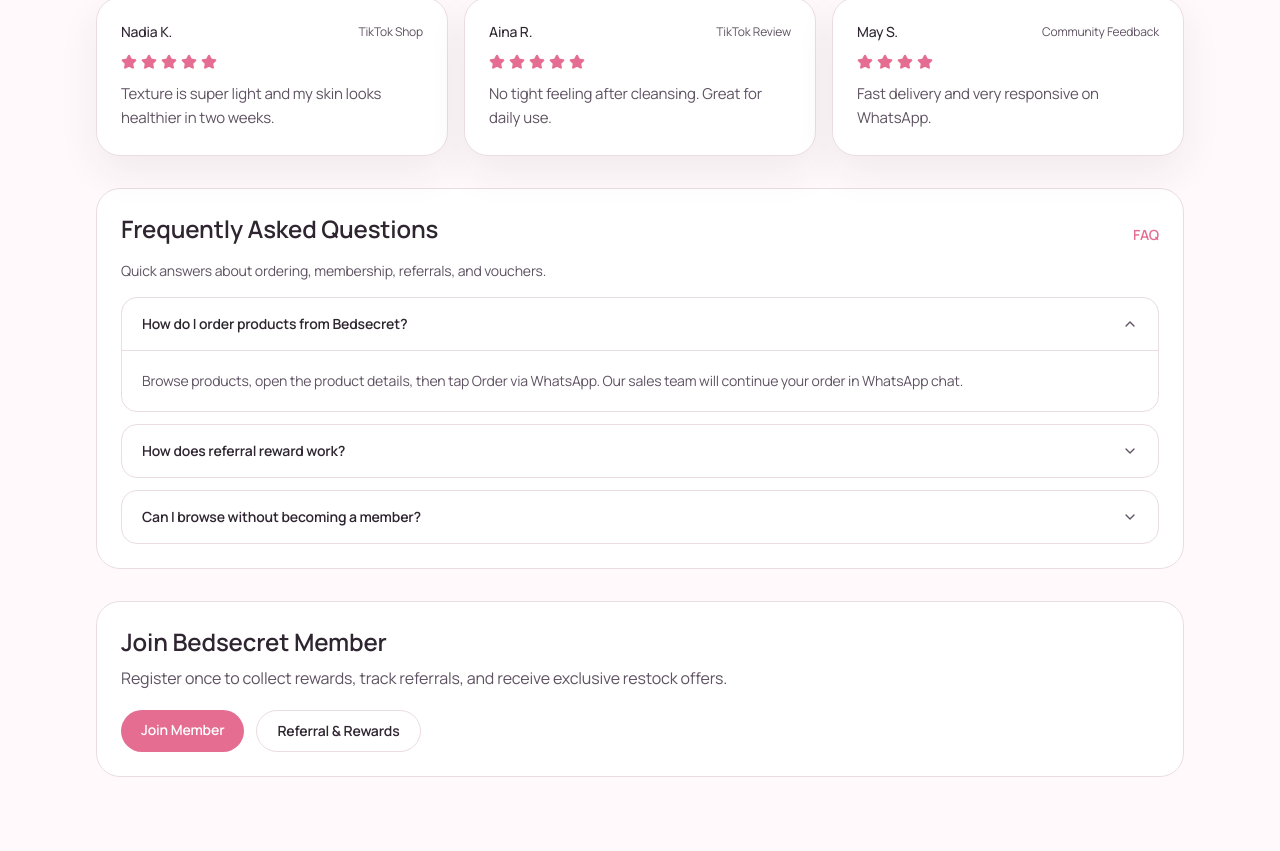
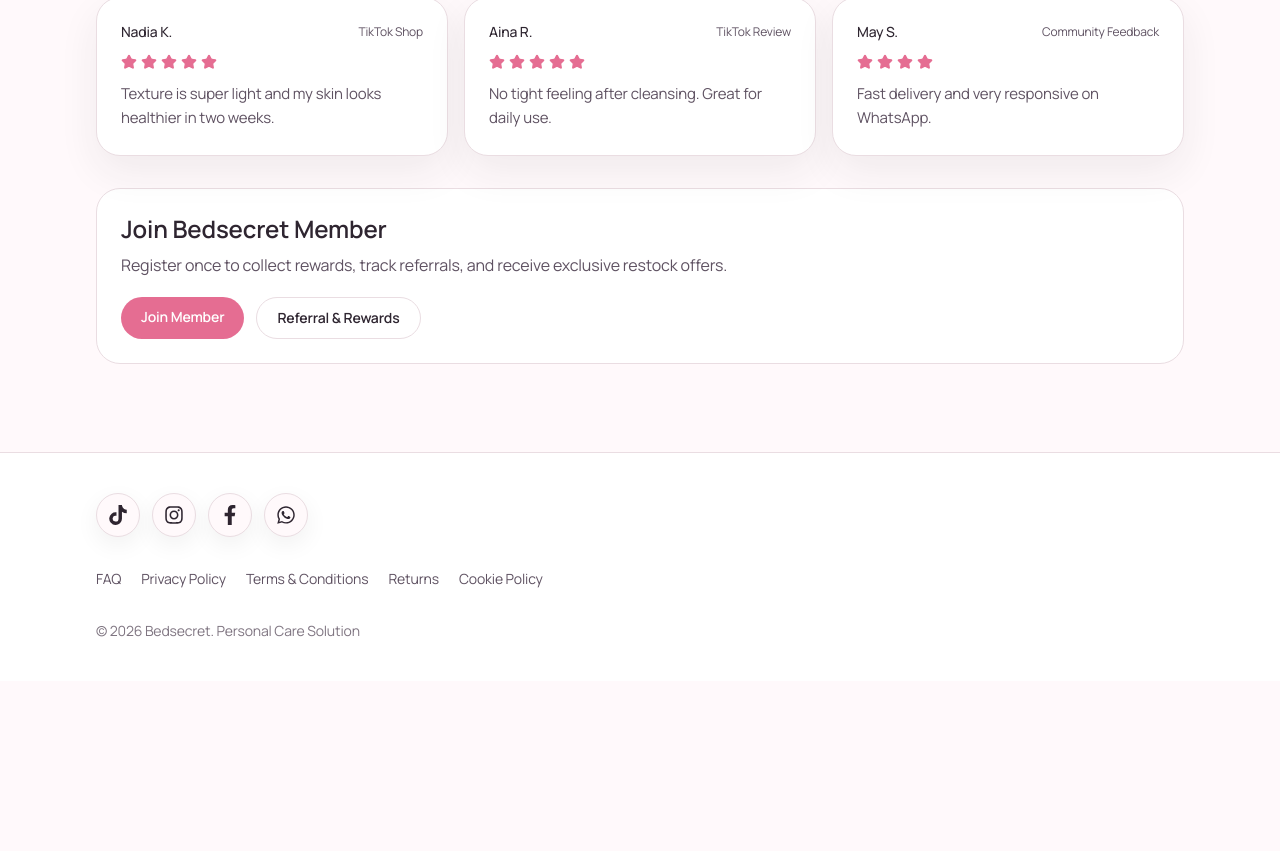
Before and after one commit to jasonbooncm3699-tech/BedsecretPWA, a Next.js app: page /en in a window 1280 px wide. Shown: the part 1509-2360 px from the top of the page. After the commit the page ends 2190 px from the top, so only its background shows below. Built offline with nearby package versions, Linux system fonts and the light colour scheme.

Commit message:
Keep FAQ under legal links only
Co-authored-by: jasonbooncm3699-tech <jasonbooncm3699-tech@users.noreply.github.com>

```diff
--- a/src/app/[locale]/page.tsx
+++ b/src/app/[locale]/page.tsx
@@ -1,10 +1,9 @@
 import Link from "next/link";
 import { notFound } from "next/navigation";
-import { FAQAccordion } from "@/components/faq-accordion";
 import { HomeHero } from "@/components/home-hero";
 import { ProductCarousel } from "@/components/product-carousel";
 import { ReviewCard } from "@/components/review-card";
-import { faqItems, products, reviews } from "@/lib/data";
+import { products, reviews } from "@/lib/data";
 import { getDictionary, isSupportedLocale } from "@/lib/i18n";
 
 type LocalePageProps = {
@@ -18,11 +17,6 @@ export default async function LocaleHomePage({ params }: LocalePageProps) {
   }
 
   const t = getDictionary(locale);
-  const homeFaqItems = faqItems.slice(0, 3).map((item) => ({
-    id: item.id,
-    question: item.question[locale],
-    answer: item.answer[locale],
-  }));
 
   return (
     <div className="space-y-8">
@@ -49,20 +43,6 @@ export default async function LocaleHomePage({ params }: LocalePageProps) {
         </div>
       </section>
 
-      <section className="space-y-4 rounded-3xl border border-border bg-surface p-6">
-        <div className="flex items-end justify-between gap-4">
-          <h3 className="text-2xl font-semibold">{t.faq.title}</h3>
-          <Link
-            href={`/${locale}/faq`}
-            className="text-sm font-semibold text-primary hover:text-primary-hover"
-          >
-            {t.nav.faq}
-          </Link>
-        </div>
-        <p className="text-sm text-muted-foreground">{t.faq.description}</p>
-        <FAQAccordion items={homeFaqItems} />
-      </section>
-
       <section className="rounded-3xl border border-border bg-surface p-6">
         <h3 className="text-2xl font-semibold">{t.home.whyJoinTitle}</h3>
         <p className="mt-2 text-muted-foreground">{t.home.whyJoinDescription}</p>
--- a/src/components/site-header.tsx
+++ b/src/components/site-header.tsx
@@ -12,7 +12,6 @@ const navItems = (locale: Locale) => {
   return [
     { href: `/${locale}`, label: text.nav.home },
     { href: `/${locale}/products`, label: text.nav.products },
-    { href: `/${locale}/faq`, label: text.nav.faq },
     { href: `/${locale}/reviews`, label: text.nav.reviews },
     { href: `/${locale}/member`, label: text.nav.member },
   ];
```
